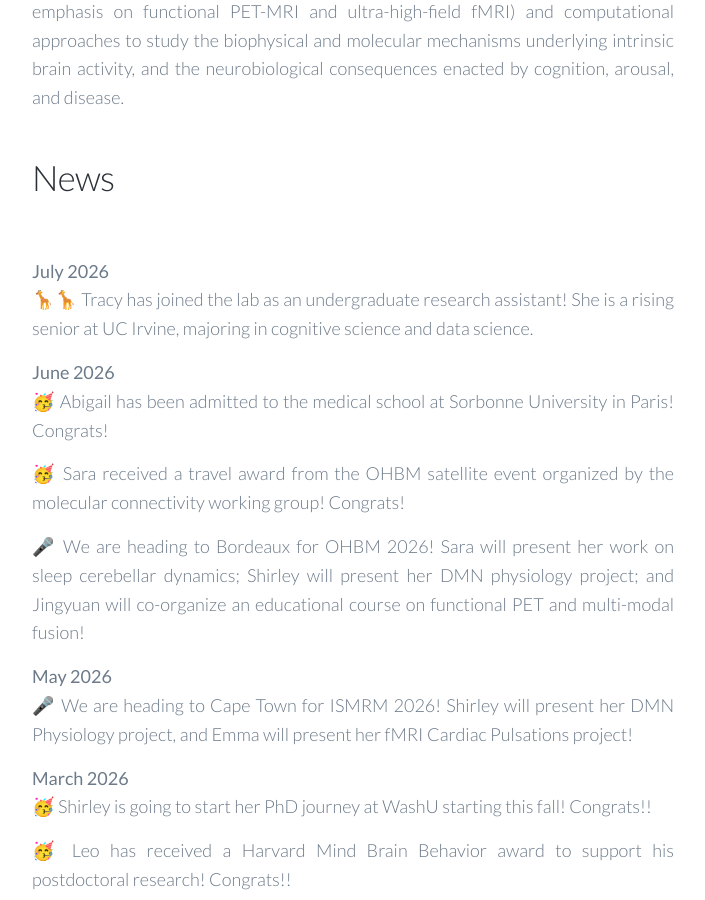
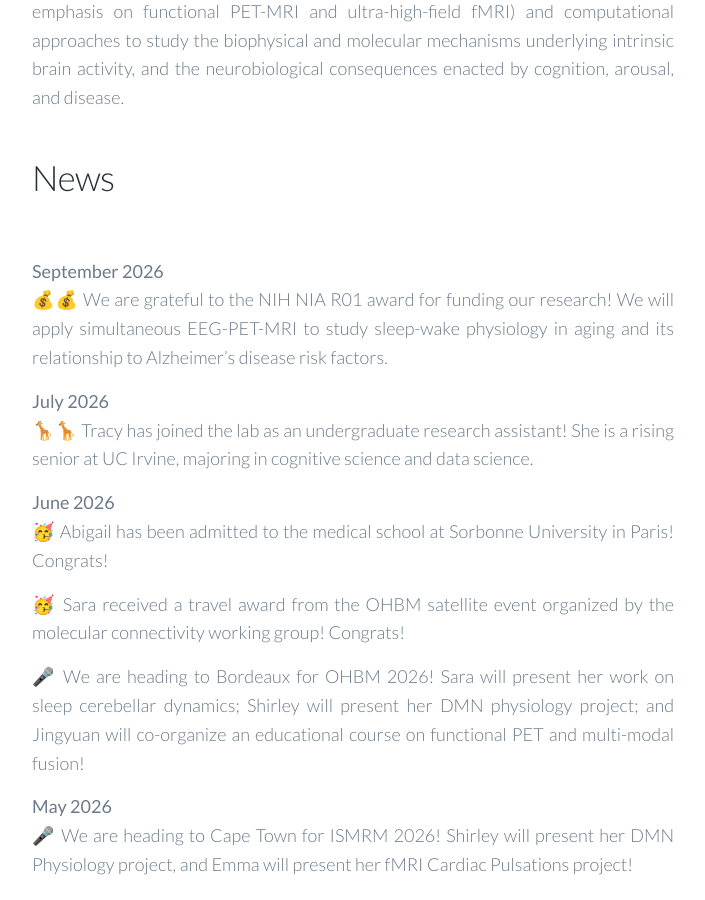
Before and after one commit to CANDYlaboratory/candylab.github.io, a Jekyll site: the page built from _pages/about.md, in a window 1280 px wide and 900 px high, scrolled down 468 px. Shown: the whole window, without its empty margins (479-1184 px from the left). Built offline with Jekyll 4.4.1, drawn with Linux system fonts in a browser that asks for light colours; nearby versions of some CDN libraries.

Commit message:
Update about.md

```diff
--- a/_pages/about.md
+++ b/_pages/about.md
@@ -9,6 +9,9 @@ Our research program lies at the interface of biomedical engineering, signal pro
 <br>
 
 <h1>News</h1><br>
+
+<strong>September 2026</strong><br>
+💰💰 We are grateful to the NIH NIA R01 award for funding our research! We will apply simultaneous EEG-PET-MRI to study sleep-wake physiology in aging and its relationship to Alzheimer’s disease risk factors.  <br>
 
 <strong>July 2026</strong><br>
 🦒🦒 Tracy has joined the lab as an undergraduate research assistant! She is a rising senior at UC Irvine, majoring in cognitive science and data science.
```
